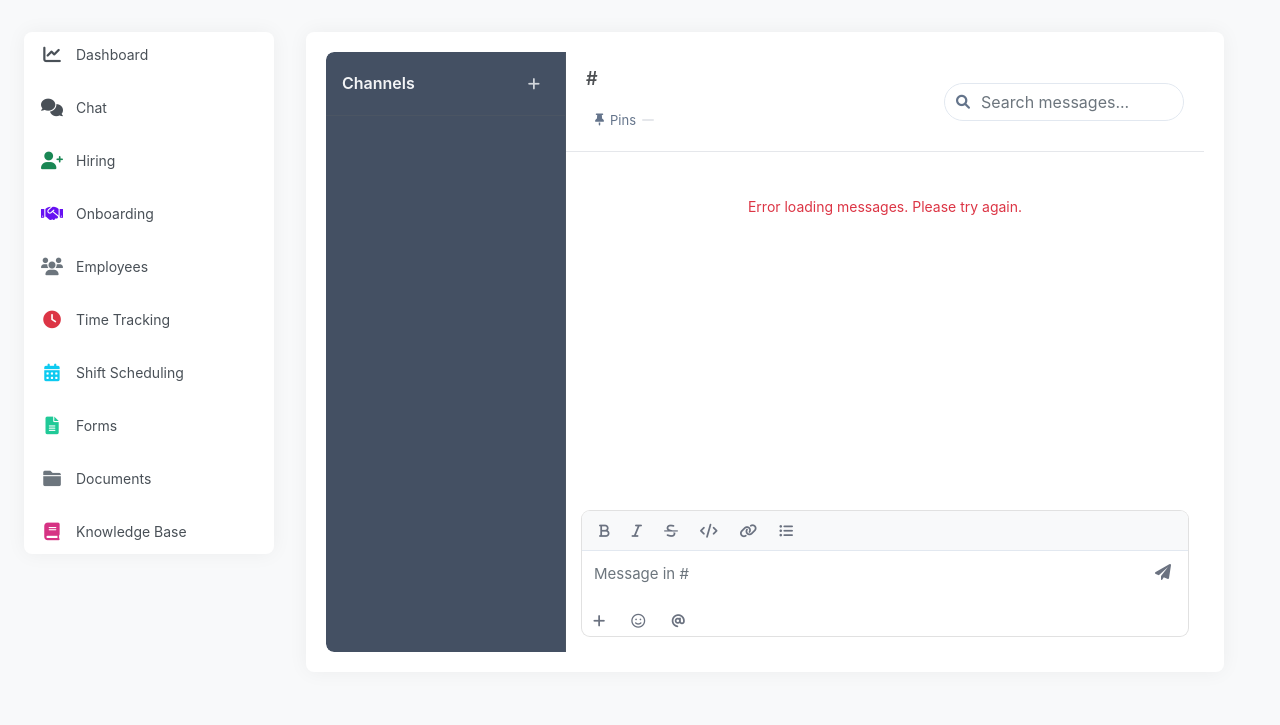
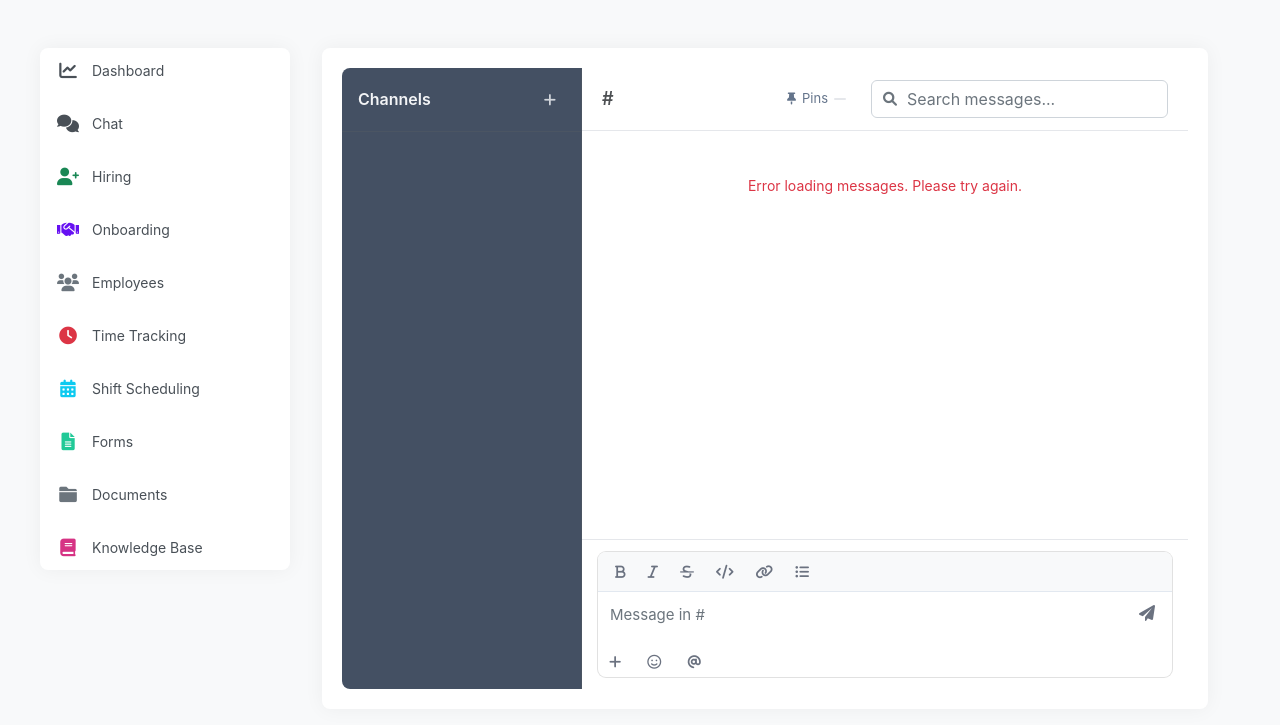
Before and after one commit to sparQone/sparq, a Python web app: template modules/people/views/templates/chat/index.html in a window 1280 px wide. Shown: the part 75-800 px from the top of the page. Run offline with Jinja, Linux system fonts and the light colour scheme; the template is opened without the code that fills it, so the values that code supplies are empty; some libraries are stand-ins or nearby versions.

Commit message:
Chat functionality is workig.

```diff
--- a/modules/people/views/assets/css/chat.css
+++ b/modules/people/views/assets/css/chat.css
@@ -1,11 +1,41 @@
 /* Chat container styles */
 .chat-header {
+    flex-shrink: 0;
+    padding: 12px 20px;
+    border-bottom: 1px solid #e5e7eb;
+    margin-bottom: 0;
+    display: flex;
+    flex-direction: column;
+    gap: 0px;
+}
+
+.chat-header-top {
     display: flex;
     justify-content: space-between;
     align-items: center;
-    padding: 16px 20px;
-    margin-bottom: 20px;
-    border-bottom: 1px solid #e5e7eb;
+}
+
+.chat-header-info {
+    display: flex;
+    flex-direction: column;
+}
+
+.chat-header-info h2 {
+    margin: 0;
+    font-size: 18px;
+    font-weight: 600;
+}
+
+.channel-description {
+    color: #64748b;
+    margin: 0px 0 0 0;
+    font-size: 14px;
+}
+
+.chat-header-actions {
+    display: flex;
+    align-items: center;
+    gap: 16px;
 }
 
 .chat-filters {
@@ -159,12 +189,18 @@
 }
 
 /* Chat Layout */
+.chat-container {
+    display: flex;
+    flex-direction: column;
+    background: white;
+    flex: 1;
+    overflow: hidden;
+}
+
 .chat-layout {
     display: flex;
-    height: calc(100vh - 200px);
-    background: #fff;
-    overflow: hidden;
-    border-radius: 8px;
+    flex: 1;
+    min-height: 0;
 }
 
 /* Sidebar */
@@ -176,8 +212,7 @@
     flex-direction: column;
     flex-shrink: 0;
     border-right: 1px solid #4b5563;
-    border-top-left-radius: 8px;
-    border-bottom-left-radius: 8px;
+    border-radius: 0.5rem 0 0 0.5rem;
 }
 
 .sidebar-header {
@@ -186,7 +221,6 @@
     justify-content: space-between;
     align-items: center;
     border-bottom: 1px solid #4b5563;
-    border-top-left-radius: 8px;
 }
 
 .sidebar-header h3 {
@@ -200,6 +234,7 @@
     flex: 1;
     overflow-y: auto;
     padding: 12px 0;
+    height: calc(100% - 60px); /* Account for sidebar header */
 }
 
 .channel {
@@ -262,51 +297,23 @@
     display: flex;
     flex-direction: column;
     flex: 1;
-    background: #fff;
-    border-top-right-radius: 8px;
-    border-bottom-right-radius: 8px;
+    min-width: 0;
 }
 
-.chat-header-info h2 {
-    margin: 0;
-    font-size: 18px;
-    font-weight: 600;
+.chat-messages-container {
+    flex: 1;
+    overflow: hidden;
+    position: relative;
 }
 
-.chat-header-actions {
-    display: flex;
-    gap: 16px;
-    align-items: center;
-}
-
-.search-box {
-    position: relative;
-    width: 240px;
-}
-
-.search-box i {
+.chat-messages {
     position: absolute;
-    left: 12px;
-    top: 50%;
-    transform: translateY(-50%);
-    color: #64748b;
-}
-
-.search-box input {
-    padding-left: 36px;
-    border-radius: 20px;
-    border: 1px solid #e2e8f0;
-}
-
-/* Messages */
-.chat-messages {
-    flex: 1;
+    top: 0;
+    left: 0;
+    right: 0;
+    bottom: 0;
     overflow-y: auto;
-    padding: 0 20px;
-    background: #fff;
-    display: flex;
-    flex-direction: column;
-    min-height: 0;
+    padding: 20px;
 }
 
 .message {
@@ -347,6 +354,8 @@
 .message-body {
     flex: 1;
     min-width: 0;
+    max-width: 100%;
+    overflow-wrap: break-word;
 }
 
 .message-meta {
@@ -449,12 +458,18 @@
     line-height: 1.5;
     margin-bottom: 4px;
     word-break: break-word;
+    overflow-wrap: break-word;
+    max-width: 100%;
+    display: inline-block;
+    width: 100%;
 }
 
 .message-content .chat-link {
     color: #2563eb;
     text-decoration: none;
     word-break: break-all;
+    overflow-wrap: break-word;
+    display: inline;
 }
 
 .message-content .chat-link:hover {
@@ -464,9 +479,11 @@
 
 /* Message Input Area */
 .message-input-area {
+    flex-shrink: 0;
+    border-top: 1px solid #e5e7eb;
     background: #fff;
-    padding: 16px;
-    border-bottom-right-radius: 8px;
+    padding: 12px 16px;
+    margin-top: auto;
 }
 
 .message-form {
@@ -586,6 +603,7 @@
     border-radius: 4px;
     transition: all 0.2s ease-in-out;
     text-decoration: none !important;
+    margin: 0;
 }
 
 .pin-filter:hover,
@@ -701,3 +719,10 @@
 .channel .dropdown-divider {
     border-color: #374151;
 }
+
+.content-card {
+    display: flex;
+    flex-direction: column;
+    flex: 1;
+    overflow: hidden;
+}
--- a/modules/people/views/assets/css/people.css
+++ b/modules/people/views/assets/css/people.css
@@ -1,10 +1,27 @@
 /* People Module Styles */
 .people-app {
     --module-color: #0d6efd;
+    min-height: 100vh;
+    display: flex;
+    flex-direction: column;
 }
 
 .people-app .app-header {
     border-bottom-color: var(--module-color);
+    flex-shrink: 0;
+}
+
+.people-app .d-flex {
+    flex: 1;
+    min-height: 0;
+    padding: 1rem;
+    display: flex;
+}
+
+.content-wrapper {
+    flex: 1;
+    min-height: 0;
+    display: flex;
 }
 
 .app-icon-people,
@@ -15,17 +32,19 @@
 /* Layout */
 .people-layout {
     display: flex;
-    gap: 0.1rem;
-    padding: 0 1rem;
-    margin: 0 auto;
+    gap: 1rem;
     min-width: 1000px;
     max-width: 100%;
+    height: 100%;
+    flex: 1;
 }
 
 .main-content {
     flex: 1 1 auto;
     min-width: 0;
     display: flex;
+    height: 100%;
+    overflow: hidden;
 }
 
 /* Side Navigation */
@@ -37,7 +56,8 @@
     background: white;
     border-radius: 0.5rem;
     box-shadow: 0 0 20px rgba(0,0,0,0.05);
-    height: fit-content;
+    height: 100%;
+    overflow-y: auto;
 }
 
 .nav-menu {
--- a/modules/people/views/templates/chat/index.html
+++ b/modules/people/views/templates/chat/index.html
@@ -12,10 +12,10 @@
 <meta name="user-id" content="{{ current_user.id }}">
 
 <div class="content-card">
+    <div class="chat-container">
         <div class="chat-layout">
             <!-- Channel Sidebar -->
-        <div class="chat-sidebar">
-            <!-- Channel Header -->
+            <aside class="chat-sidebar">
                 <div class="sidebar-header">
                     <h3>{{ _('Channels') }}</h3>
                     <button class="btn btn-sm btn-link" data-bs-toggle="modal" data-bs-target="#newChannelModal">
@@ -23,7 +23,6 @@
                     </button>
                 </div>
 
-            <!-- Channel List -->
                 <div class="channel-list">
                     {% for channel in channels %}
                     <div class="channel {% if channel.name == default_channel.name %}active{% endif %}"
@@ -66,45 +65,39 @@
                     </div>
                     {% endfor %}
                 </div>
-        </div>
+            </aside>
 
             <!-- Main Chat Area -->
-        <div class="chat-main">
-            <!-- Chat Header -->
-            <div class="chat-header">
+            <main class="chat-main">
+                <header class="chat-header">
+                    <div class="chat-header-top">
                         <div class="chat-header-info">
                             <h2><span class="channel-prefix">#</span><span id="current-channel">{{ default_channel.name }}</span></h2>
-                    <p class="channel-description" id="channel-description">{{ default_channel.description }}</p>
-                    <div class="channel-filters">
+                        </div>
+                        <div class="chat-header-actions">
                             <button class="btn btn-link pin-filter" id="pinFilter">
                                 <i class="fas fa-thumbtack"></i> {{ _('Pins') }}
                                 <span class="pin-count" id="pinCount"></span>
                             </button>
+                            <div class="search-box">
+                                <i class="fas fa-search"></i>
+                                <input type="text" id="chatSearch" placeholder="{{ _('Search messages...') }}" class="form-control">
                             </div>
                         </div>
-                <div class="chat-header-actions">
-                    <div class="search-box">
-                        <i class="fas fa-search"></i>
-                        <input type="text"
-                               id="chatSearch"
-                               placeholder="{{ _('Search messages...') }}"
-                               class="form-control">
+                    </div>
+                    <p class="channel-description" id="channel-description">{{ default_channel.description }}</p>
+                </header>
+
+                <div class="chat-messages-container">
+                    <div class="chat-messages">
+                        <div class="loading-indicator text-center p-4">
+                            <i class="fas fa-spinner fa-spin"></i> Loading messages...
                         </div>
                     </div>
                 </div>
 
-            <!-- Chat Messages -->
-            <div class="chat-messages chat-feed">
-                <div class="loading-indicator text-center p-4">
-                    <i class="fas fa-spinner fa-spin"></i> Loading messages...
-                </div>
-            </div>
-
-            <!-- Message Input Area -->
-            <div class="message-input-area">
-                <!-- Message Form -->
+                <footer class="message-input-area">
                     <form class="message-form" id="quickMessageForm">
-                    <!-- Formatting Toolbar -->
                         <div class="format-toolbar">
                             <button type="button" class="btn btn-sm btn-link" title="{{ _('Bold') }}">
                                 <i class="fas fa-bold"></i>
@@ -149,7 +142,8 @@
                             </div>
                         </div>
                     </form>
-            </div>
+                </footer>
+            </main>
         </div>
     </div>
 </div>
```
Lines whose indentation alone changed are shown as unchanged.
